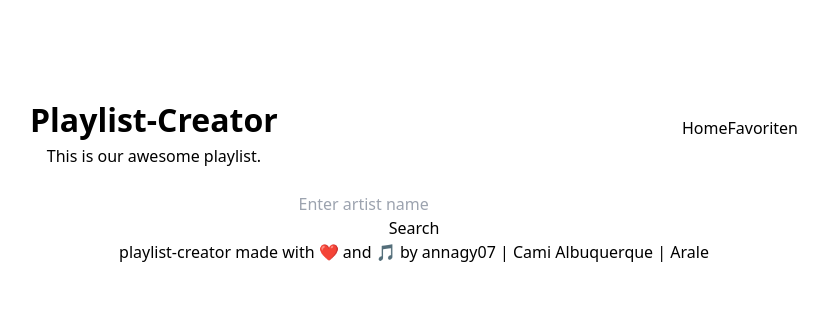
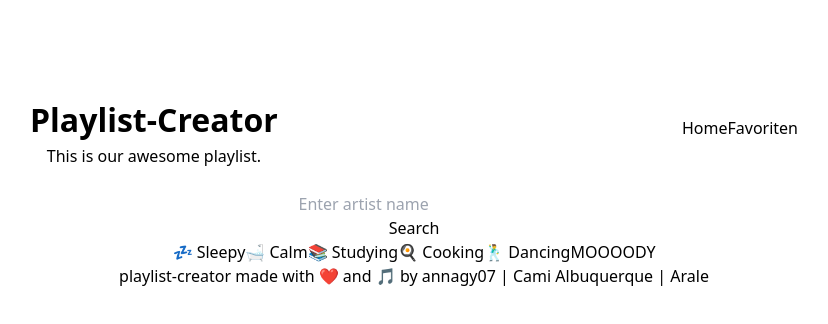
Before and after one commit to justArale/playlist-creator, a React (Vite) app: page /generator in a window 1280 px wide. Shown: the top 324 px of the page, without its empty margins (226-1054 px from the left). Built offline with nearby package versions, Linux system fonts and the light colour scheme.

Commit message:
add RangeButton file

```diff
--- a/src/components/About.jsx
+++ b/src/components/About.jsx
@@ -2,9 +2,6 @@ function About() {
   return (
     <>
       <h1>Aboutpage</h1>
-      <ul>
-        <li>ok</li>
-      </ul>
     </>
   );
 }
--- a/src/components/GeneratorBox.jsx
+++ b/src/components/GeneratorBox.jsx
@@ -23,7 +23,6 @@ const GeneratorBox = () => {
           },
         }
       );
-
       setAccessToken(response.data.access_token);
     } catch (error) {
       console.error("Error getting access token:", error);
@@ -47,6 +46,7 @@ const GeneratorBox = () => {
       );
 
       setSearchResults(response.data.artists.items);
+      console.log(response.data.artists.items);
     } catch (error) {
       console.error("Error searching for artists:", error.response.data);
     }
@@ -84,8 +84,6 @@ const GeneratorBox = () => {
 };
 
 export default GeneratorBox;
-
-
 
 // import React, { useState } from "react";
 // import { useParams } from "react-router-dom";
--- /dev/null
+++ b/src/components/RangeButton.jsx
@@ -0,0 +1,133 @@
+import React from "react";
+import { useState } from "react";
+import axios from "axios";
+
+// const API_TRACK = `https://api.spotify.com/v1/audio-features/${trackId}/danceability`;
+
+function RangeButton() {
+  const [minDanceability, setMinDanceability] = useState(0);
+  const [maxDanceability, setMaxDanceability] = useState(0);
+  const [searchResults, setSearchResults] = useState([]);
+  const [accessToken, setAccessToken] = useState("");
+  const artistID = "0CxkG7EdCzA4QJoDeiODFP";
+
+  // Function to fetch the Bearer token from Spotify
+  const getAccessToken = async () => {
+    const base64Encoded = btoa(
+      `${import.meta.env.VITE_CLIENT_ID}:${import.meta.env.VITE_CLIENT_SECRET}`
+    );
+
+    try {
+      const response = await axios.post(
+        "https://accounts.spotify.com/api/token",
+        "grant_type=client_credentials",
+        {
+          headers: {
+            "Content-Type": "application/x-www-form-urlencoded",
+            Authorization: `Basic ${base64Encoded}`,
+          },
+        }
+      );
+      setAccessToken(response.data.access_token);
+    } catch (error) {
+      console.error("Error getting access token:", error);
+    }
+  };
+
+  // Function to search for tracks by danceability
+  const searchTracks = async () => {
+    try {
+      if (!accessToken) {
+        await getAccessToken(); // Get the token if not available
+      }
+
+      const response = await axios.get(
+        `https://api.spotify.com/v1/recommendations?seed_artists=${artistID}&seed_tracks=0c6xIDDpzE81m2q797ordA&min_danceability=${minDanceability}&max_danceability=${maxDanceability}`,
+        {
+          headers: {
+            Authorization: `Bearer ${accessToken}`,
+          },
+        }
+      );
+
+      setSearchResults(response.data.artists.items);
+    } catch (error) {
+      console.error("Error searching for tracks:", error.response.data);
+    }
+  };
+
+  // Function to handle the form submission
+  const handleSubmit = (e) => {
+    e.preventDefault();
+    searchTracks();
+  };
+
+  const moodSelector = (id) => {
+    switch (id) {
+      case "sleepy":
+        setMinDanceability = 0.0;
+        setMaxDanceability = 0.2;
+        break;
+      case "calm":
+        setMinDanceability = 0.201;
+        setMaxDanceability = 0.4;
+        break;
+      case "studying":
+        setMinDanceability = 0.401;
+        setMaxDanceability = 0.6;
+        break;
+      case "cooking":
+        setMinDanceability = 0.601;
+        setMaxDanceability = 0.8;
+        break;
+      case "dancing":
+        setMinDanceability = 0.801;
+        setMaxDanceability = 1.0;
+        break;
+      default:
+        console.log("Unknown mood");
+    }
+  };
+
+  return (
+    <>
+      <form onSubmit={handleSubmit}>
+        <button id="sleepy" onClick={() => moodSelector("sleepy")}>
+          💤 Sleepy
+        </button>
+        <button id="calm" onClick={() => moodSelector("calm")}>
+          🛁 Calm
+        </button>
+        <button id="studying" onClick={() => moodSelector("studying")}>
+          📚 Studying
+        </button>
+        <button id="cooking" onClick={() => moodSelector("cooking")}>
+          🍳 Cooking
+        </button>
+        <button id="dancing" onClick={() => moodSelector("dancing")}>
+          🕺 Dancing
+        </button>
+        <button type="submit">MOOOODY</button>
+      </form>
+      <ul>
+        {searchResults.map((track) => (
+          <li key={track.id}>
+            {track.name} <br />
+            <img src={track.images[0]?.url} alt={track.name} /> <br />
+            {/* <button onClick={() => getTopTracks(artist.id)}>Get Top Tracks</button> */}
+          </li>
+        ))}
+      </ul>
+    </>
+  );
+}
+
+export default RangeButton;
+
+// danceability
+// number [float]
+// Danceability describes how suitable a track is for dancing based on a combination of musical elements including tempo, rhythm stability, beat strength, and overall regularity. A value of 0.0 is least danceable and 1.0 is most danceable.
+
+// Example: 0.585
+
+// /audio-features/{id}/danceability
--- a/src/pages/GeneratorPage.jsx
+++ b/src/pages/GeneratorPage.jsx
@@ -1,11 +1,13 @@
 import React from "react";
 import GeneratorBox from "../components/GeneratorBox";
 import Button from "../components/Button";
+import RangeButton from "../components/RangeButton";
 
 function GeneratorPage() {
   return (
     <>
       <GeneratorBox />
+      <RangeButton />
     </>
   );
 }
```
